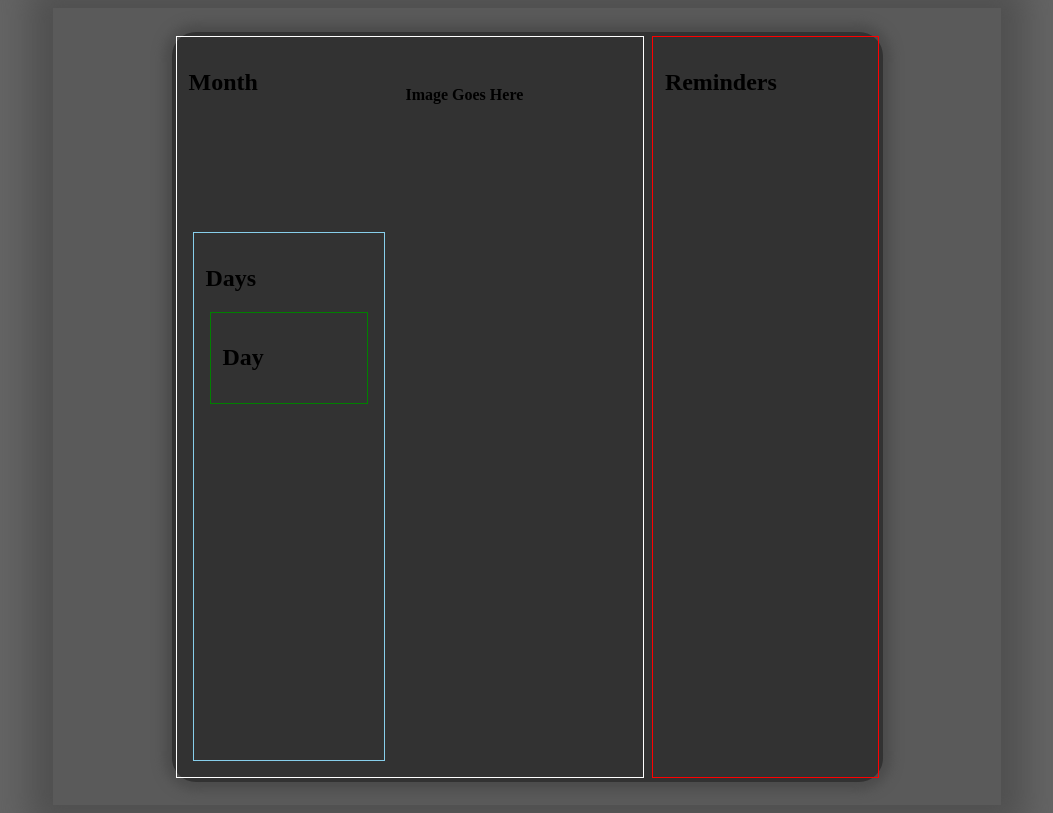
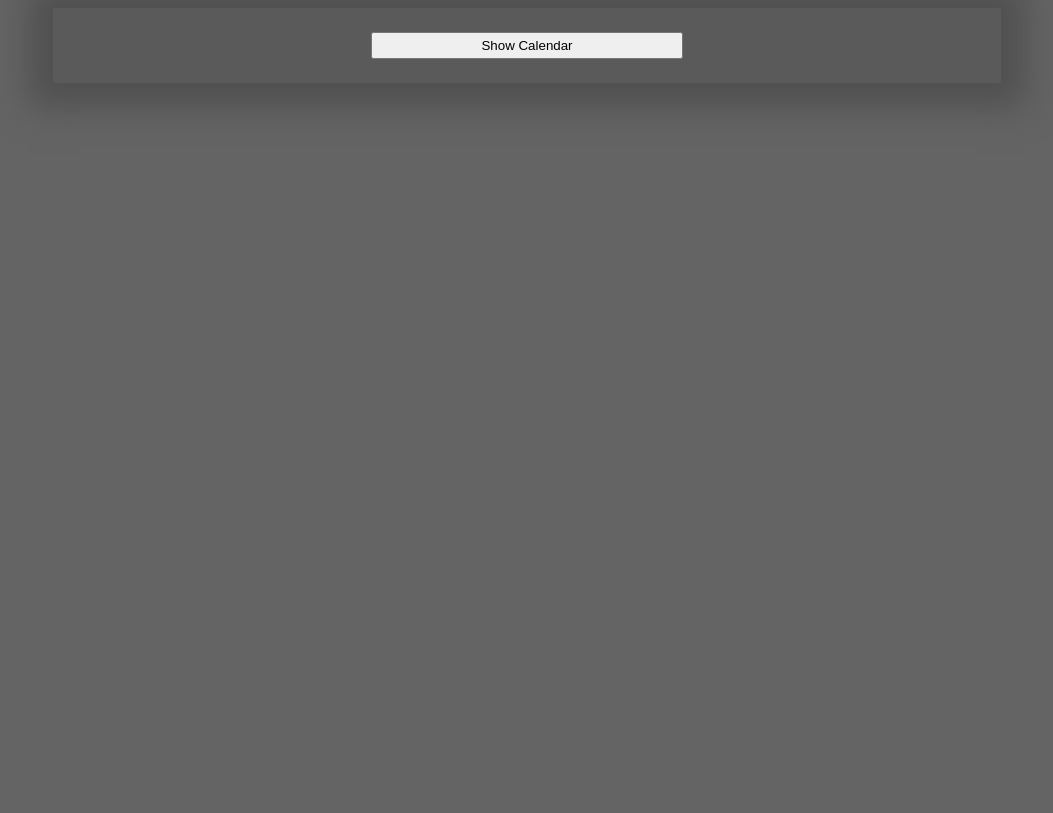
Before and after one commit to Yahzefi/Calendar_Application, a React (Create React App) app: page / in a window 1280 px wide. Shown: the whole page, without its empty margins (113-1166 px from the left). Built offline with nearby package versions, Linux system fonts and the light colour scheme.

Commit message:
Update App.js

```diff
--- a/src/App.js
+++ b/src/App.js
@@ -4,14 +4,33 @@ import './App.css';
 import Calendar from "./components/Calendar";
 
 function App() {
-  const [showCal, setCalDisplay] = useState(true)
-  const [x, setX] = useState(false)
-  // let changeBackground = ()=>{
-  //   setX(!x);
-  // }
+
+  const [showCal, setCalDisplay] = useState(false)
+
+
   return (
-    <div className="primary_container" onClick={()=>setCalDisplay(!showCal)}>
-      {showCal && <Calendar color={x ? "green" : "yellow"} onToggle={()=>setX(!x)}/>}
+    <div className="primary_container">
+
+      {!showCal &&
+        <button
+          id="showCal_btn"
+          className="btn btn-success"
+          onClick={()=>setCalDisplay(!showCal)}
+        >Show Calendar
+        </button>
+      }
+
+      {showCal && <Calendar />}
+
+      {showCal &&
+        <button
+          id="hideCal_btn"
+          className="btn btn-danger"
+          onClick={()=>setCalDisplay(!showCal)}
+        >Hide Calendar
+        </button>
+      }
+
     </div>
   );
 }
```
